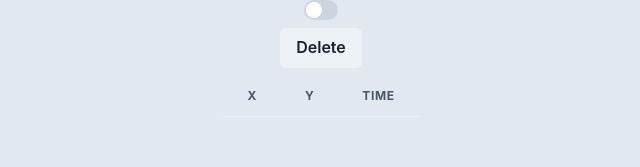
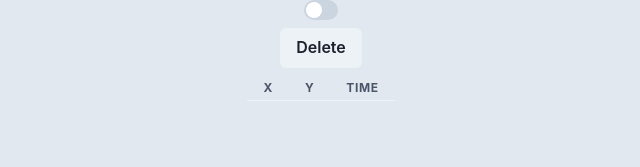
Before and after one commit to Emma-IDPros/web-interface, a React (Create React App) app in the folder client/: page / in a window 1280 px wide. Shown: the top 167 px of the page, without its empty margins (319-959 px from the left). Built offline with nearby package versions, Linux system fonts and the light colour scheme.

Commit message:
small table

```diff
--- a/client/src/components/Table.tsx
+++ b/client/src/components/Table.tsx
@@ -9,7 +9,7 @@ interface TableProps {
 const CoordTable: React.FC<TableProps> = ({ coordList }) => {
   return (
     <div>
-      <Table variant="simple">
+      <Table variant="simple" size="sm">
         <Thead>
           <Tr>
             <Th>X</Th>
```
